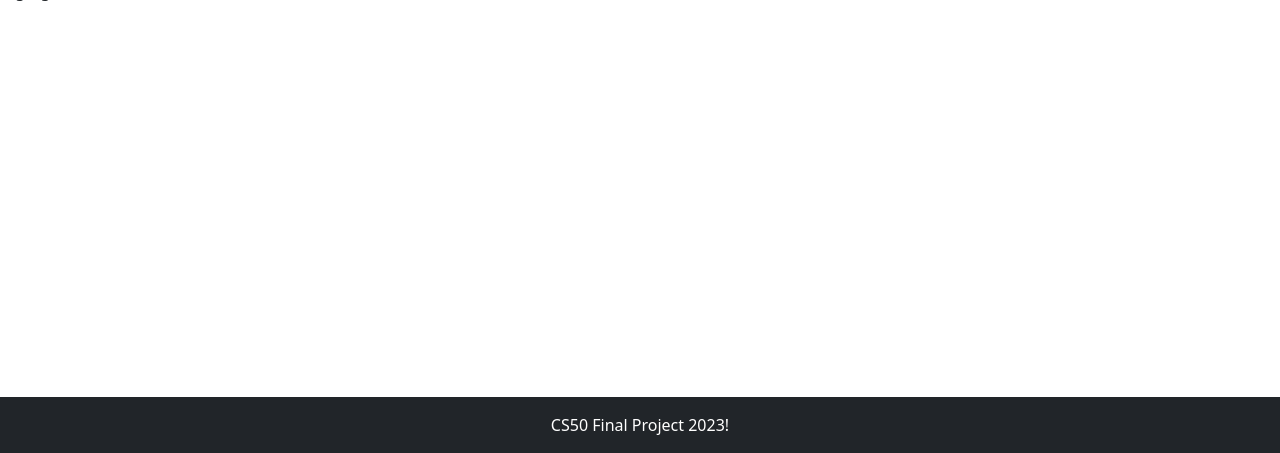
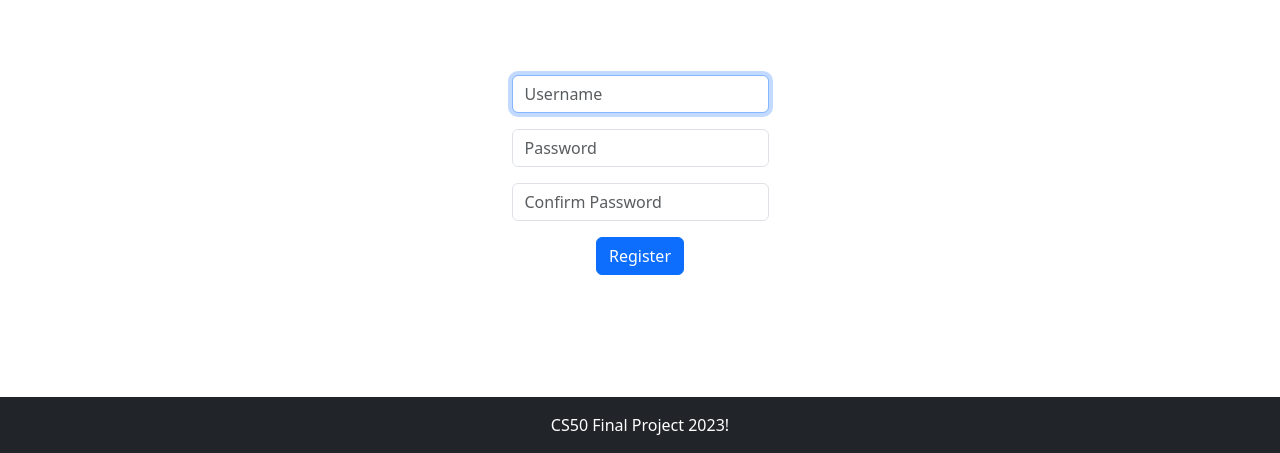
Before and after one commit to Thiagoalves033/Final_Project, a Flask app: page /register in a window 1280 px wide. Shown: the part 347-800 px from the top of the page. Run offline with Flask 3, Linux system fonts and the light colour scheme.

Commit message:
Base HTML added to Login and Register pages

```diff
--- a/templates/register.html
+++ b/templates/register.html
@@ -4,6 +4,15 @@
 
 {% block main %}
 
-    dfgdfg
+<div class="container d-flex justify-content-center tc mt-5">
+    <form>
+        <input class="form-control mt-5" type="text" placeholder="Username" id="username" autofocus autocomplete="off" required>
 
+        <input class="form-control mt-3" type="password" placeholder="Password" id="password" autocomplete="off" required>
+
+        <input class="form-control mt-3" type="password" placeholder="Confirm Password" id="confirmation" autocomplete="off" required>
+
+        <button class="btn btn-primary mt-3" type="submit">Register</button>
+    </form>
+</div>
 {% endblock %}
```
Also changed, not shown: templates/login.html (+8 -0 lines).
